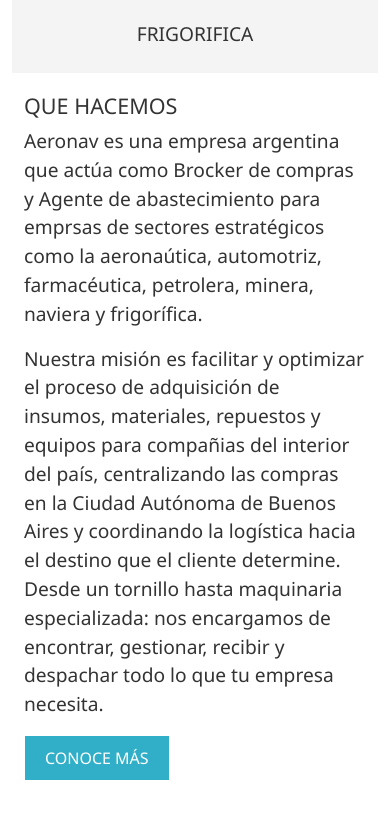
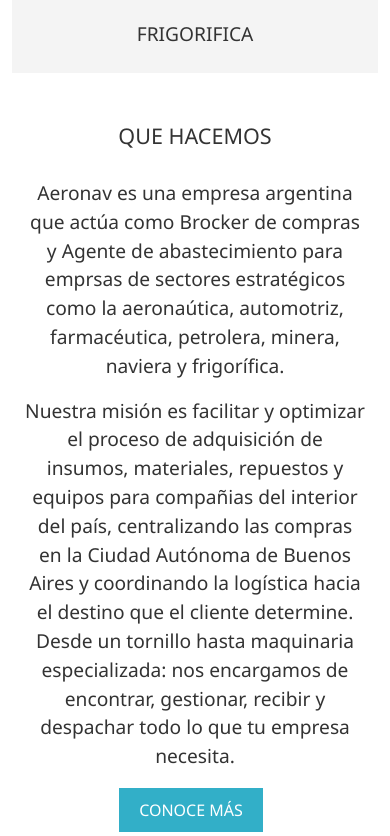
Before and after one commit to martin-dev-mdq/aeronav, a plain HTML site: page index.html in a window 390 px wide. Shown: the part 3267-4103 px from the top of the page. Drawn offline with nearby package versions, Linux system fonts and the light colour scheme; grey boxes are pictures that could not be loaded.

Commit message:
ajustes en estilos y estructura de la sección logística

```diff
--- a/css/styles.css
+++ b/css/styles.css
@@ -7,6 +7,17 @@ body {
     box-sizing: border-box;
     font-weight: 300;
 }
+
+/* Ajusta el valor de las secciones con respecto al navbar */
+#home,
+#nosotros,
+#servicios,
+#productos,
+#logistica,
+#contact-us {
+    scroll-margin-top: 70px;
+}
+
 
 h2 {
     margin-bottom: 30px;
@@ -720,7 +731,7 @@ footer .back-to-top i {
         flex-direction: column;
         align-items: center;
         justify-content: center;
-        gap:10px
+        gap: 10px
     }
 
     .nosotros {
@@ -785,13 +796,20 @@ footer .back-to-top i {
     }
 
     .servicios-down {
+        padding-top: 30px;
         width: 100%;
         height: auto;
         display: flex;
-        flex-direction: column;
-        /* Cambiado a columna para apilar en móviles */
+        text-align: center;
 
     }
+
+    .servicios-down h4 {
+        margin-bottom: 30px;
+
+    }
+
+
 
     .servicios-down-img {
         width: 100%;
@@ -843,7 +861,7 @@ footer .back-to-top i {
         height: auto;
         background-color: #f4f4f4;
         overflow: hidden;
-    padding:0;
+        padding: 0;
         padding-top: 30px;
 
 
@@ -896,7 +914,7 @@ footer .back-to-top i {
     }
 
     .container-rigth-texto {
-    height:auto;
+        height: auto;
         margin-bottom: 0;
         transform: translateY(0px);
     }
--- a/index.html
+++ b/index.html
@@ -219,7 +219,9 @@
             </div>
         </div>
     </section>
-    <section id="logistica" class="logistica">
+
+    <div id="logistica">
+        <section class="logistica">
             <div class="logistica-titulo">
                 <h2>QUE PODEMOS CONSEGUIR</h2>
                 <p>Manejamos la relación y negociación confrabricantes, importadores y distribuidores locales. Recibimos los
@@ -263,13 +265,15 @@
                             <li>Despacho con transporte designado por el cliente</li>
                             <li>Seguimiento y confirmación de entrega (opcional)</li>
                         </ul>
-                    <a href="#contacto" class="btn btn-primary me-2">CONOCE MAS</a>
+                        <a href="#contact-us" class="btn btn-primary me-2">CONOCE MAS</a>
                     </div>
                 </div>
 
             </div>
 
         </section>
+    </div>
+
 
     <section id="contact-us">
         <div class="container">
```
Also changed, not shown: 1 other file. Lines whose indentation alone changed are shown as unchanged.
